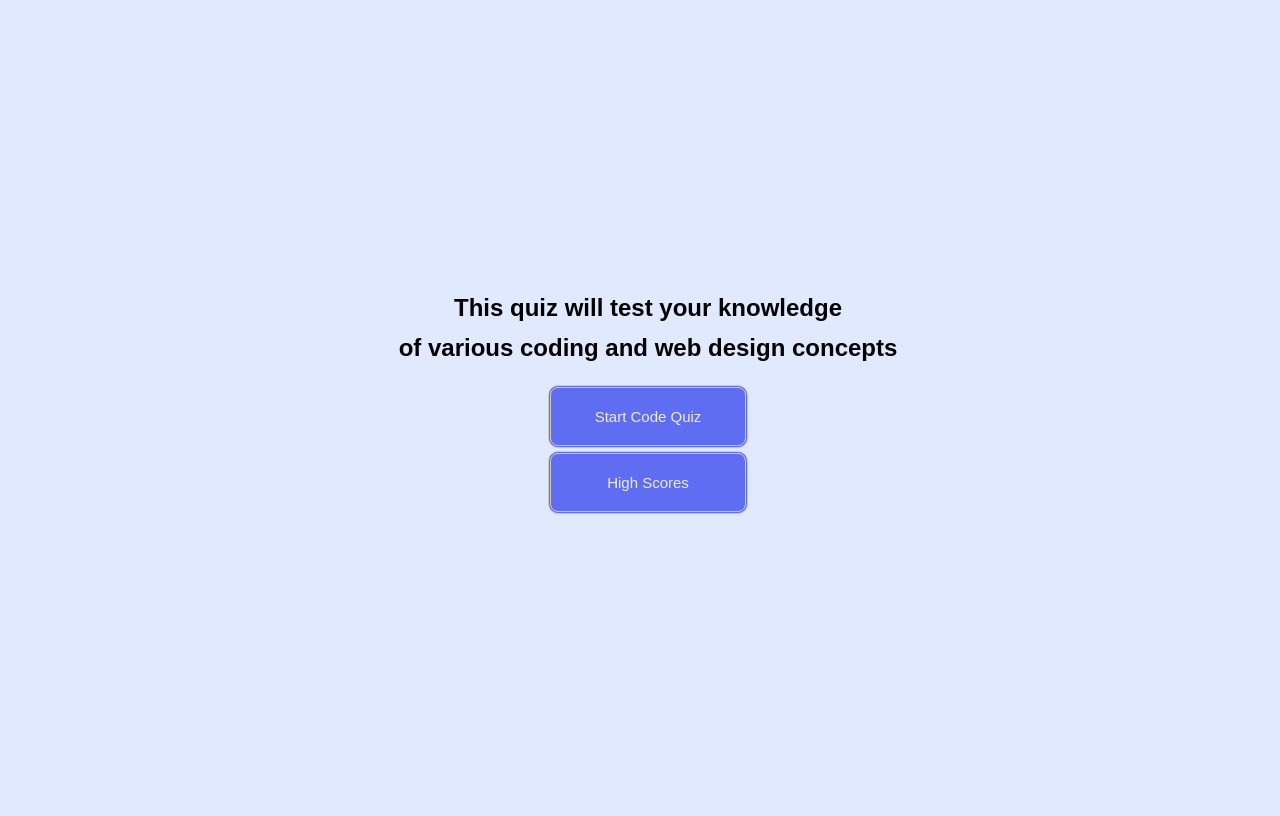
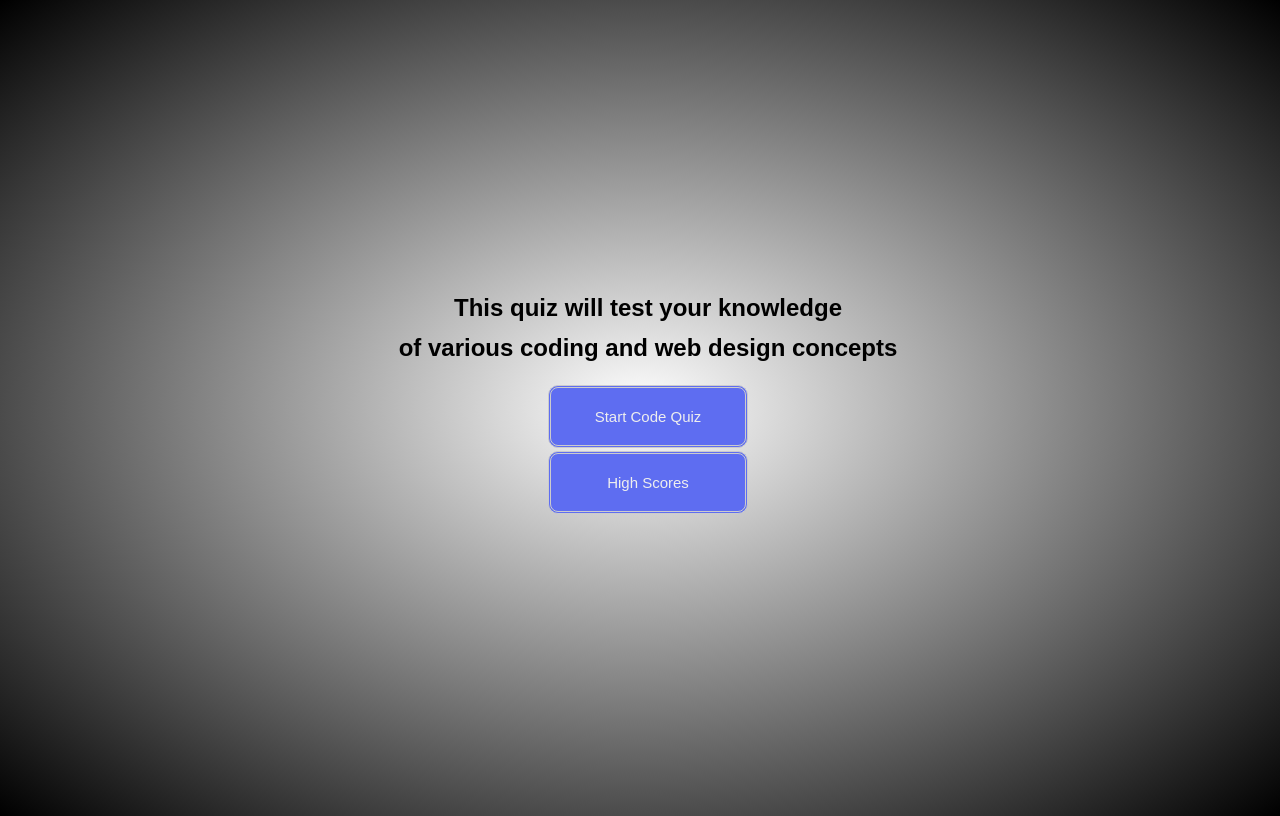
Before and after one commit to jtdizzle/04-Web-APIs-Code-Quiz, a plain HTML site: page index.html in a window 1280 px wide. Drawn offline with Linux system fonts and the light colour scheme.

Commit message:
updating background

```diff
--- a/stlyle.css
+++ b/stlyle.css
@@ -1,5 +1,6 @@
 :root{
     background-color: rgb(224, 233, 253);
+    background-image: radial-gradient(white, black);
     }
 
     li{
```
